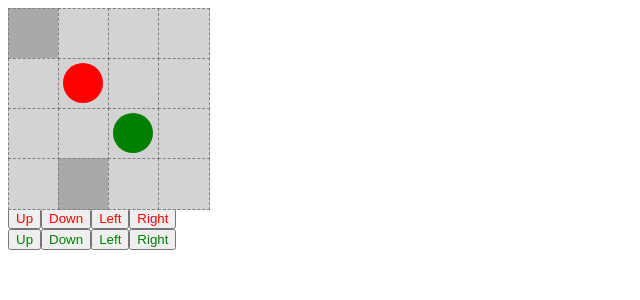
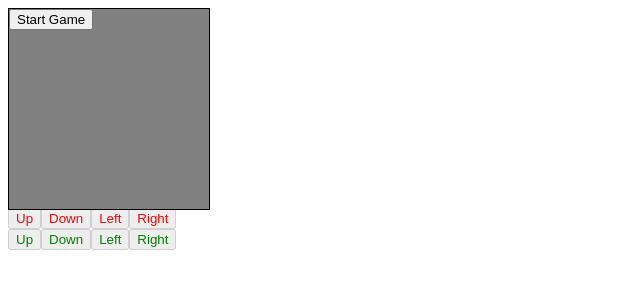
Before and after one commit to strux/enchanted-entanglement, a Vue app: page / in a window 1280 px wide. Shown: the top 300 px of the page, without its empty margins (0-640 px from the left). Built offline with nearby package versions, Linux system fonts and the light colour scheme.

Commit message:
Adds super primitive game states

```diff
--- a/src/App.vue
+++ b/src/App.vue
@@ -7,6 +7,9 @@
             <unit v-for="unit in units" :unit="unit" :tileSize="gameBoard.tileSize"></unit>
         </div>
         <unit-controls v-for="unit in units" :unit="unit"></unit-controls>
+        <div :style="bannerStyle" v-if="game.state === 'pending'">
+            <button v-on:click="game.state = 'play'">Start Game</button>
+        </div>
     </div>
 </template>
 
@@ -27,14 +30,27 @@ export default {
     methods: {
     },
     computed: {
+        bannerStyle() {
+            let style = {
+                'width': `${this.columns * this.gameBoard.tileSize}px`,
+                'height': `${this.rows * this.gameBoard.tileSize}px`,
+                'background-color': 'grey',
+                'border': '1px solid black',
+                'position': 'absolute',
+                'top': 0,
+            }
+            return style
+        },
         boardStyle() {
             let style = {
                 'width': `${this.columns * this.gameBoard.tileSize}px`,
                 'height': `${this.rows * this.gameBoard.tileSize}px`,
+                'position': 'relative',
             }
             return style
         },
         ...mapState({
+            game: state => state.game,
             gameBoard: state => state.gameBoard,
             units: state => state.units,
        }),
--- a/src/main.js
+++ b/src/main.js
@@ -8,7 +8,7 @@ Vue.use(Vuex);
 const store = new Vuex.Store({
     state: {
         game: {
-            state: 'play',
+            state: 'pending',
             timer: 30 * 1000,
         },
         gameBoard: {
@@ -50,7 +50,8 @@ const store = new Vuex.Store({
             return state.units.some(unit => unit.row === row && unit.column === column)
         },
         isOpenTile: (state, getters) => (row, column) => {
-            return getters.getTile(row, column) === 'open' &&
+            return getters.getTile(row, column) !== 'closed' &&
+                   getters.getTile(row, column) !== undefined &&
                    !getters.isUnitOnTile(row, column)
         },
         getBoardRows: state => {
```
